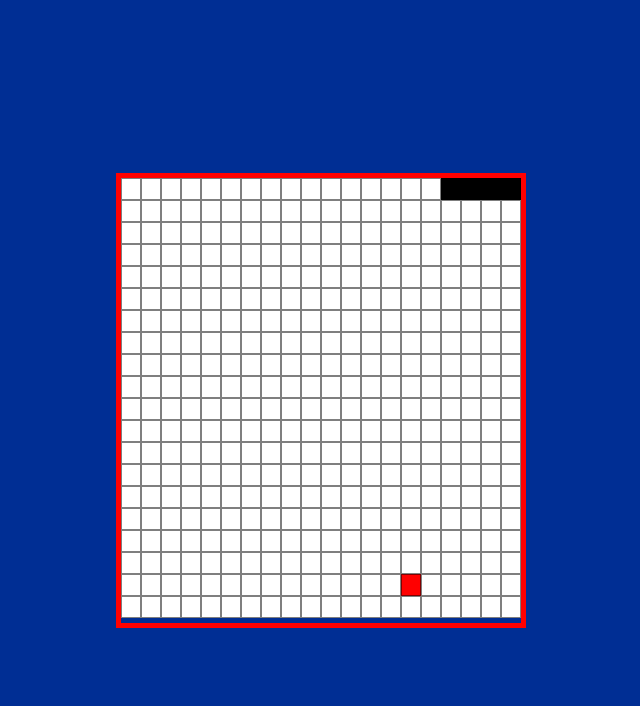
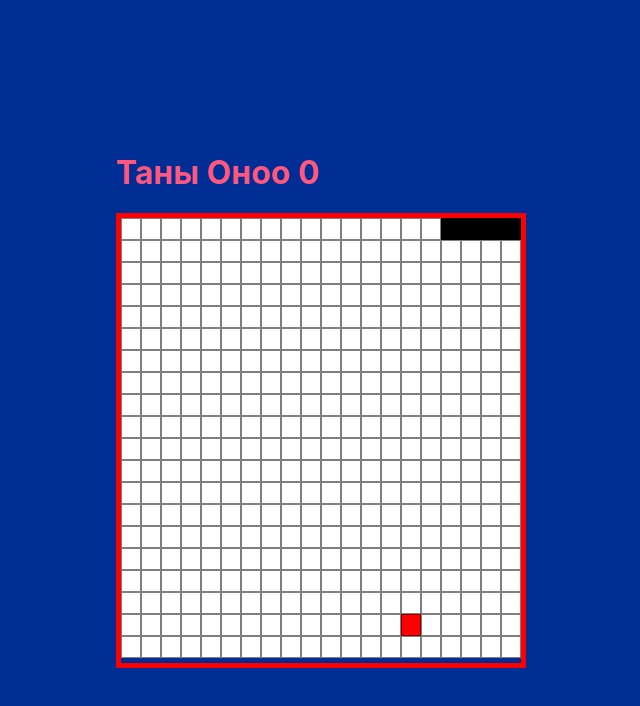
Before and after one commit to bilg08/snackReact, a React (Create React App) app: page / in a window 1280 px wide. Shown: the top 706 px of the page, without its empty margins (319-959 px from the left). Built offline with nearby package versions, Linux system fonts and the light colour scheme.

Commit message:
added score

```diff
--- a/src/App.js
+++ b/src/App.js
@@ -17,8 +17,8 @@ function App() {
   const [currentFood, setCurrentFood] = useState(makeFood);
   const [isGameOver, setIsGameOver] = useState(false);
   const [currentDirection, setCurrentDirection] = useState(() => moveRight);
-  // let directionQueue = [];
   let gameInterval = useRef();
+  const [score, setScore] = useState(0);
 
   function moveRight([x, y]) {
     return [x, y + 1];
@@ -168,6 +168,7 @@ function App() {
       prevValAcopy.push(newHead);
       if (toKey(newHead) === toKey(currentFood)) {
         setCurrentFood(makeFood);
+        setScore(score+1)
       } else {
         prevValAcopy.shift();
       }
@@ -205,6 +206,8 @@ function App() {
   });
 
   return (
+    <>
+      <h1 style={{ color: "#FF577F" }}>Таны Оноо {score}</h1>
       <div
         className="canvas"
         style={{
@@ -223,6 +226,7 @@ function App() {
           );
         })}
       </div>
+    </>
   );
 }
 
```
Lines whose indentation alone changed are shown as unchanged.
